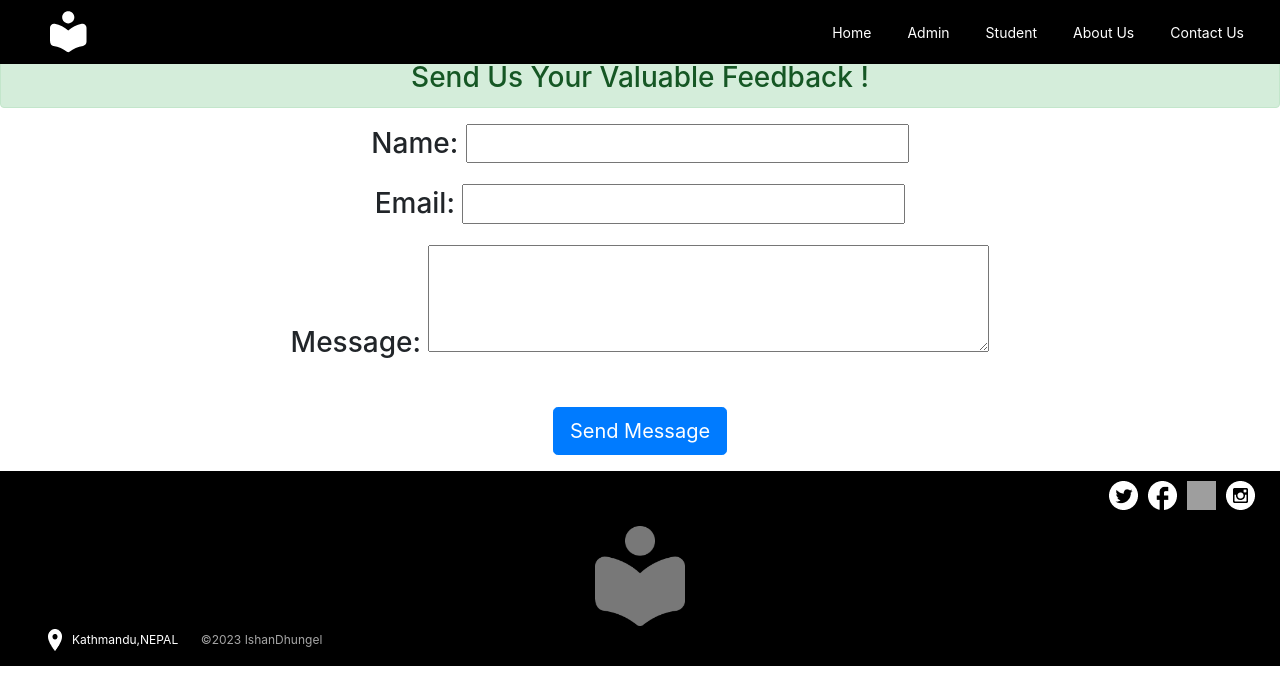
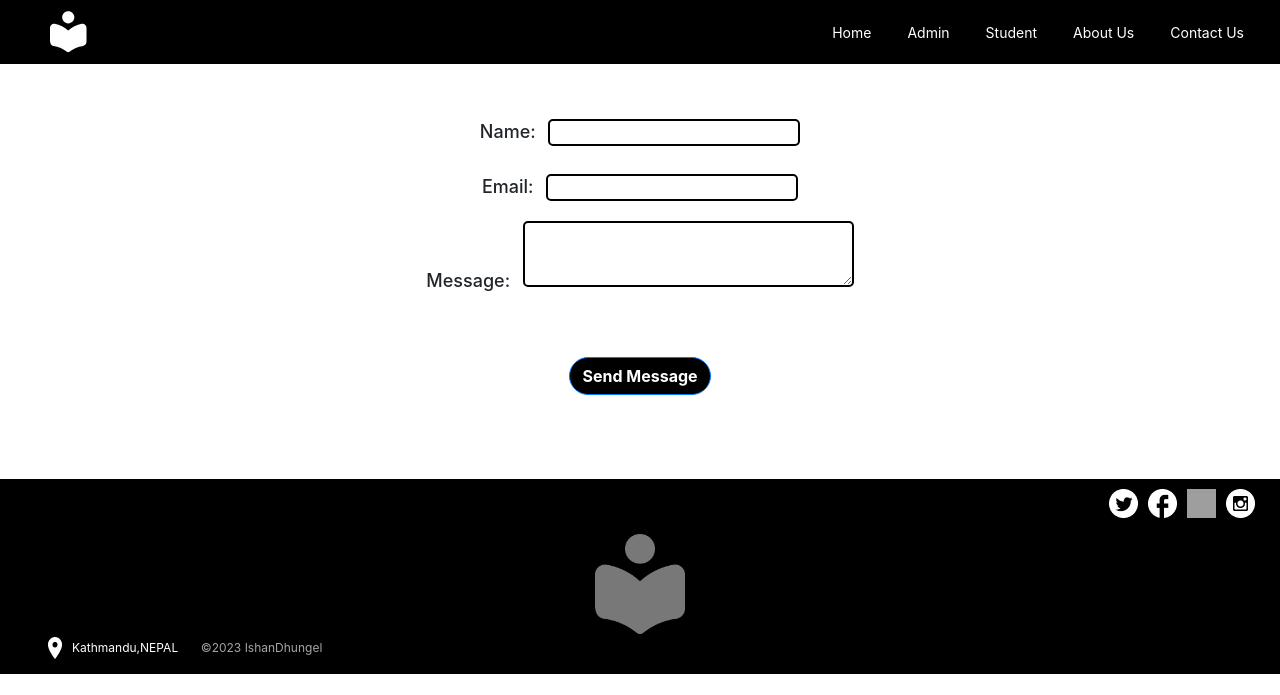
Before and after one commit to kshitizfrompali/LMS, a Django app: page /contactus in a window 1280 px wide. Shown: the top 695 px of the page. Run offline with Django 3.2, Linux system fonts and the light colour scheme; some libraries are stand-ins or nearby versions; grey boxes are pictures that could not be loaded.

Commit message:
sakyo hola hou

```diff
--- a/templates/library/adminclick.html
+++ b/templates/library/adminclick.html
@@ -54,6 +54,9 @@
         border-radius: 28px;
         padding: 5px 35px;
         margin-right: 2rem;
+      }
+      .admin-button:hover{
+        color:rgb(0, 225, 255);
       }
       .head-text {
         font-size: 59px;
--- a/templates/library/adminlogin.html
+++ b/templates/library/adminlogin.html
@@ -77,6 +77,9 @@
       .admin-button .btn:focus {
         background: #41cba9;
         outline: none !important;
+      }
+      .admin-button:hover{
+        color:rgb(0, 225, 255);
       }
       .last-text {
         color: black;
--- a/templates/library/adminsignup.html
+++ b/templates/library/adminsignup.html
@@ -73,6 +73,9 @@
         background-color: black !important;
         color: white;
         border-radius: 28px;
+      }
+	  .admin-button:hover{
+        color:rgb(0, 225, 255);
       }
 	  .final-sub{
 		text-align: center;
--- a/templates/library/contactus.html
+++ b/templates/library/contactus.html
@@ -12,8 +12,42 @@
     <script src="https://stackpath.bootstrapcdn.com/bootstrap/4.3.1/js/bootstrap.min.js"></script>
 
 
-    <title>LazyCoder || sumit</title>
-
+    <title>Library Management System</title>
+    <style>
+      .form-group{
+        margin-top: 4rem;
+      }
+     label{
+        font-size: 18px !important;
+        padding-right: 5px;
+      }
+      input{
+        border: 2px solid black;
+        border-radius: 5px;
+        padding: 2px 0;
+        font-size:16px
+      }
+      textarea{
+        border: 2px solid black;
+        border-radius: 5px;
+        font-size:16px
+      }
+      .admin-button {
+        background-color: black !important;
+        color: white;
+        border-radius: 28px;
+        font-size: 16px;
+        font-weight: bold;
+        margin-top: 18px;
+        min-width: 140px;
+        margin-bottom: 20px;
+      }
+      .admin-button .btn:hover,
+      .admin-button .btn:focus {
+        background: #41cba9;
+        outline: none !important;
+      }
+    </style>
 
   </head>
   <body>
@@ -22,7 +56,7 @@
 <br><br>
 
 <center>
-        <h3 class = 'alert alert-success'>Send Us Your Valuable Feedback !</h3>
+        <!-- <h3 class = 'alert alert-success'>Send Us Your Valuable Feedback !</h3> -->
 
     <form method="POST">
         <!-- Very Important csrf Token -->
@@ -32,10 +66,11 @@
             <h3>{{ form.as_p }}</h3>
         </p>
             <br>
-            <input type="submit" value="Send Message" class = 'btn btn-primary btn-lg'>
+            <input type="submit" value="Send Message" class = 'btn btn-primary admin-button'>
                 </div>
             </form>
         </center>
+        <br/><br/>
     {% include "library/footer.html" %}
   </body>
 </html>
--- a/templates/library/studentlogin.html
+++ b/templates/library/studentlogin.html
@@ -54,6 +54,9 @@
       .admin-button .btn:focus {
         background: #41cba9;
         outline: none !important;
+      }
+      .admin-button:hover{
+        color:rgb(0, 225, 255) ;
       }
       .last-text {
         color: black;
--- a/templates/library/studentsignup.html
+++ b/templates/library/studentsignup.html
@@ -77,6 +77,9 @@
         background-color: black !important;
         color: white;
         border-radius: 28px;
+      }
+      .admin-button:hover{
+        color:rgb(0, 225, 255) ;
       }
       .final-sub {
         text-align: center;
```
Also changed, not shown: templates/library/aboutus.html (+38 -16 lines), templates/library/adminafterlogin.html (+16 -2 lines), templates/library/deleteissuedbook.html (+7 -2 lines), templates/library/studentafterlogin.html (+21 -13 lines), templates/library/studentclick.html (+6 -6 lines).
